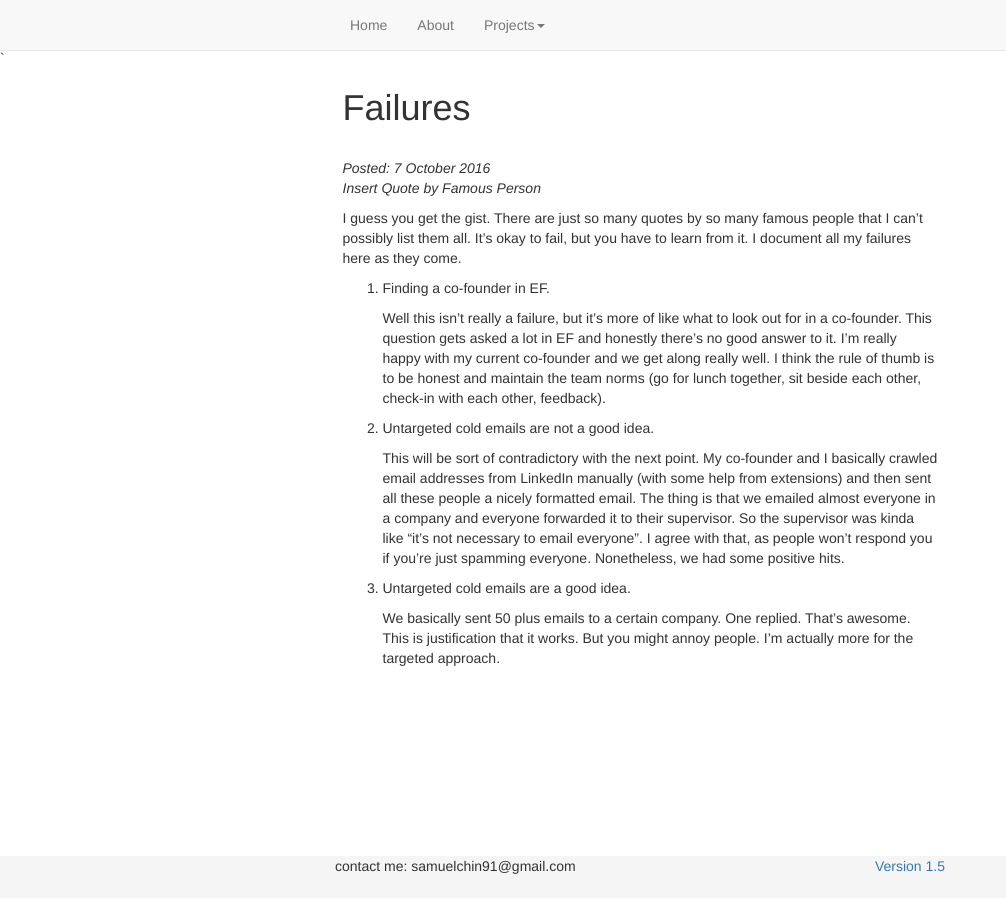
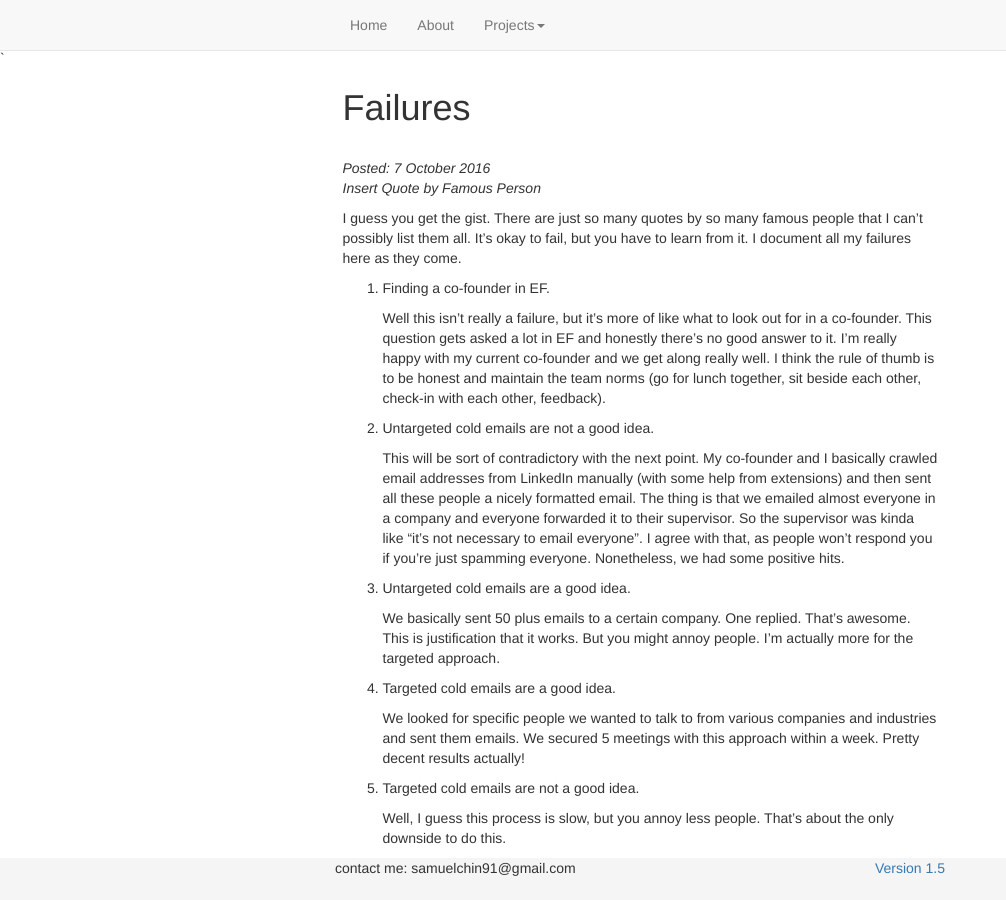
Before and after one commit to sspeng/jkschin.github.io, a Jekyll site: the page built from _posts/2016-10-07-failures.md, in a window 1280 px wide and 900 px high, scrolled down 22 px. Shown: the whole window, without its empty margins (0-1006 px from the left). Built offline with Jekyll 4.4.1, drawn with Linux system fonts in a browser that asks for light colours; nearby versions of some CDN libraries.

Commit message:
Updated Failures

```diff
--- a/_posts/2016-10-07-failures.md
+++ b/_posts/2016-10-07-failures.md
@@ -20,3 +20,11 @@ I guess you get the gist. There are just so many quotes by so many famous people
 3. Untargeted cold emails are a good idea.
 
 	We basically sent 50 plus emails to a certain company. One replied. That's awesome. This is justification that it works. But you might annoy people. I'm actually more for the targeted approach.
+
+4. Targeted cold emails are a good idea.
+
+	We looked for specific people we wanted to talk to from various companies and industries and sent them emails. We secured 5 meetings with this approach within a week. Pretty decent results actually!
+
+5. Targeted cold emails are not a good idea.
+
+	Well, I guess this process is slow, but you annoy less people. That's about the only downside to do this.
```
